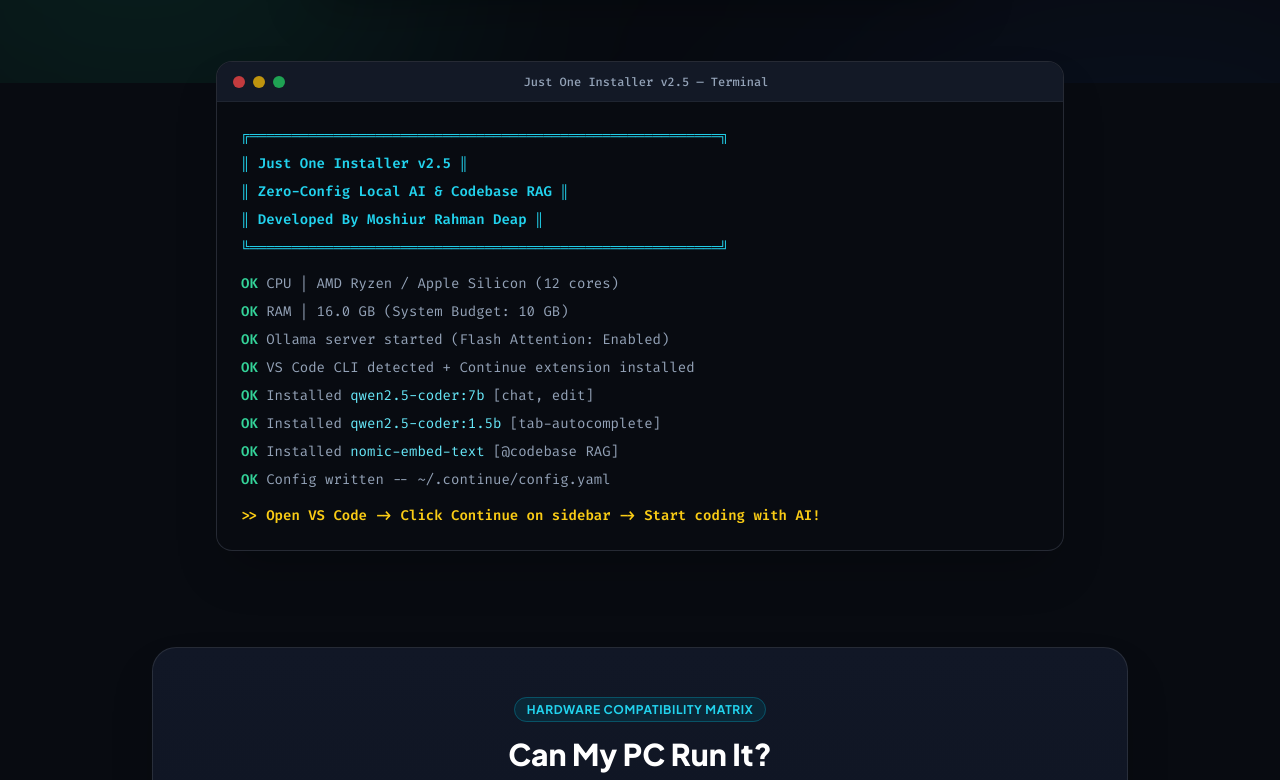
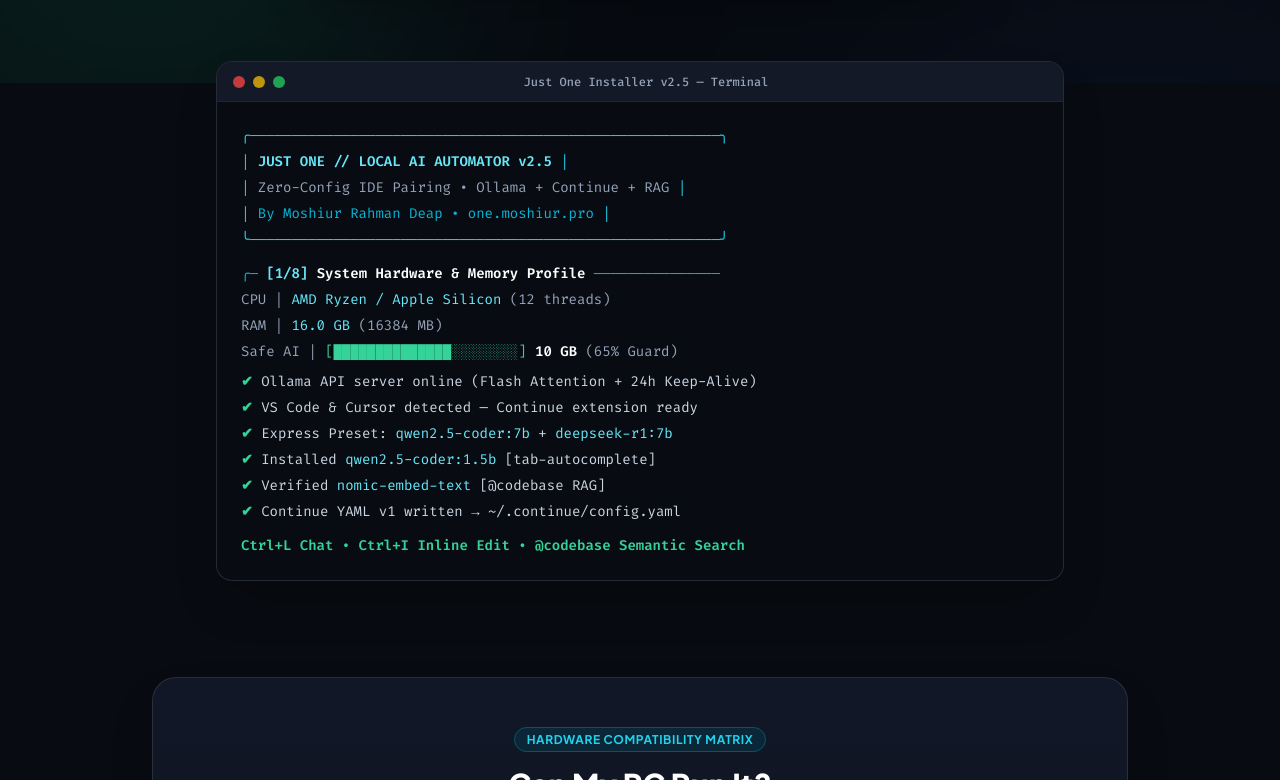
Before and after one commit to moshiurrahmandeap11/Just-one, a plain HTML site: page index.html in a window 1280 px wide. Shown: the part 717-1497 px from the top of the page. Drawn offline with nearby package versions, Linux system fonts and the light colour scheme.

Commit message:
Refactor setup script for improved logging, user interface, and functionality
- Added website link to author information
- Enhanced logger functions with new symbols for better visual feedback
- Introduced step-based printing functions for clearer process indication
- Updated banner design for a more modern look
- Implemented a budget bar for memory usage visualization
- Added a spinner for waiting on asynchronous tasks
- Improved editor detection and extension installation logic
- Streamlined model fetching and selection process
- Enhanced installation feedback and error handling
- Added health check for Ollama API before launching the editor
- Updated summary output for clarity and completeness

```diff
--- a/index.html
+++ b/index.html
@@ -162,21 +162,23 @@
       </div>
 
       <!-- Terminal Output Content -->
-      <div class="p-6 font-mono text-xs sm:text-sm text-slate-300 space-y-2 leading-relaxed bg-black/40">
-        <p class="text-cyan-400 font-bold">╔════════════════════════════════════════════════════════╗</p>
-        <p class="text-cyan-400 font-bold">║           Just One Installer  v2.5                     ║</p>
-        <p class="text-cyan-400 font-bold">║       Zero-Config Local AI & Codebase RAG              ║</p>
-        <p class="text-cyan-400 font-bold">║       Developed By Moshiur Rahman Deap                 ║</p>
-        <p class="text-cyan-400 font-bold">╚════════════════════════════════════════════════════════╝</p>
-        <p class="text-slate-400 pt-2"><span class="text-emerald-400 font-bold">  OK  </span>  CPU | AMD Ryzen / Apple Silicon (12 cores)</p>
-        <p class="text-slate-400"><span class="text-emerald-400 font-bold">  OK  </span>  RAM | 16.0 GB (System Budget: 10 GB)</p>
-        <p class="text-slate-400"><span class="text-emerald-400 font-bold">  OK  </span>  Ollama server started (Flash Attention: Enabled)</p>
-        <p class="text-slate-400"><span class="text-emerald-400 font-bold">  OK  </span>  VS Code CLI detected + Continue extension installed</p>
-        <p class="text-slate-400"><span class="text-emerald-400 font-bold">  OK  </span>  Installed <span class="text-cyan-300">qwen2.5-coder:7b</span> [chat, edit]</p>
-        <p class="text-slate-400"><span class="text-emerald-400 font-bold">  OK  </span>  Installed <span class="text-cyan-300">qwen2.5-coder:1.5b</span> [tab-autocomplete]</p>
-        <p class="text-slate-400"><span class="text-emerald-400 font-bold">  OK  </span>  Installed <span class="text-cyan-300">nomic-embed-text</span> [@codebase RAG]</p>
-        <p class="text-slate-400"><span class="text-emerald-400 font-bold">  OK  </span>  Config written -- ~/.continue/config.yaml</p>
-        <p class="text-yellow-400 pt-2 font-semibold">  >> Open VS Code -> Click Continue on sidebar -> Start coding with AI!</p>
+      <div class="p-6 font-mono text-xs sm:text-sm text-slate-300 space-y-1.5 leading-relaxed bg-black/40 overflow-x-auto">
+        <p class="text-cyan-400">╭────────────────────────────────────────────────────────╮</p>
+        <p class="text-cyan-400">│<span class="text-cyan-300 font-bold">   JUST ONE  //  LOCAL AI AUTOMATOR  v2.5              </span>│</p>
+        <p class="text-cyan-400">│<span class="text-slate-400">   Zero-Config IDE Pairing  •  Ollama + Continue + RAG </span>│</p>
+        <p class="text-cyan-400">│<span class="text-cyan-500">   By Moshiur Rahman Deap  •  one.moshiur.pro          </span>│</p>
+        <p class="text-cyan-400">╰────────────────────────────────────────────────────────╯</p>
+        <p class="text-cyan-500 pt-2">╭─ <span class="text-cyan-300 font-bold">[1/8]</span> <span class="text-white font-semibold">System Hardware &amp; Memory Profile</span> ───────────────</p>
+        <p class="text-slate-400">  CPU       │ <span class="text-cyan-300">AMD Ryzen / Apple Silicon</span> (12 threads)</p>
+        <p class="text-slate-400">  RAM       │ <span class="text-cyan-300">16.0 GB</span> (16384 MB)</p>
+        <p class="text-slate-400">  Safe AI   │ <span class="text-emerald-400">[██████████████░░░░░░░░]</span> <span class="text-white font-semibold">10 GB</span> (65% Guard)</p>
+        <p class="text-slate-300 pt-1"><span class="text-emerald-400 font-bold">  ✔  </span>Ollama API server online (Flash Attention + 24h Keep-Alive)</p>
+        <p class="text-slate-300"><span class="text-emerald-400 font-bold">  ✔  </span>VS Code &amp; Cursor detected — Continue extension ready</p>
+        <p class="text-slate-300"><span class="text-emerald-400 font-bold">  ✔  </span>Express Preset: <span class="text-cyan-300">qwen2.5-coder:7b</span> + <span class="text-cyan-300">deepseek-r1:7b</span></p>
+        <p class="text-slate-300"><span class="text-emerald-400 font-bold">  ✔  </span>Installed <span class="text-cyan-300">qwen2.5-coder:1.5b</span> [tab-autocomplete]</p>
+        <p class="text-slate-300"><span class="text-emerald-400 font-bold">  ✔  </span>Verified <span class="text-cyan-300">nomic-embed-text</span> [@codebase RAG]</p>
+        <p class="text-slate-300"><span class="text-emerald-400 font-bold">  ✔  </span>Continue YAML v1 written → ~/.continue/config.yaml</p>
+        <p class="text-emerald-400 pt-2 font-semibold">  Ctrl+L Chat  •  Ctrl+I Inline Edit  •  @codebase Semantic Search</p>
       </div>
     </div>
   </section>
```
Also changed, not shown: 4 other files.
